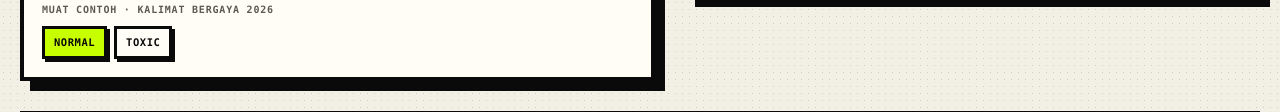
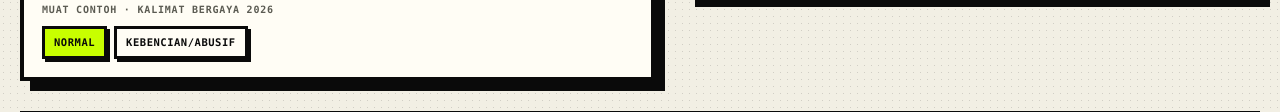
Before and after one commit to rhsa-fr/ml-deteksi-ujaran-kebencian, a plain HTML site: page public/index.html in a window 1280 px wide. Shown: the part 1205-1317 px from the top of the page. Drawn offline with Linux system fonts and the light colour scheme; no server answers.

Commit message:
fix: label tombol contoh UI jadi Kebencian/Abusif + screenshot ulang

```diff
--- a/public/index.html
+++ b/public/index.html
@@ -785,7 +785,7 @@
           <div class="samples">
             <div class="samples-label">Muat contoh · kalimat bergaya 2026</div>
             <button class="sample" type="button" data-sample="normal">Normal</button>
-            <button class="sample" type="button" data-sample="toxic">Toxic</button>
+            <button class="sample" type="button" data-sample="toxic">Kebencian/Abusif</button>
           </div>
 
           <div id="error-box" class="error" role="alert" hidden></div>
```
Also changed, not shown: 1 other file.
